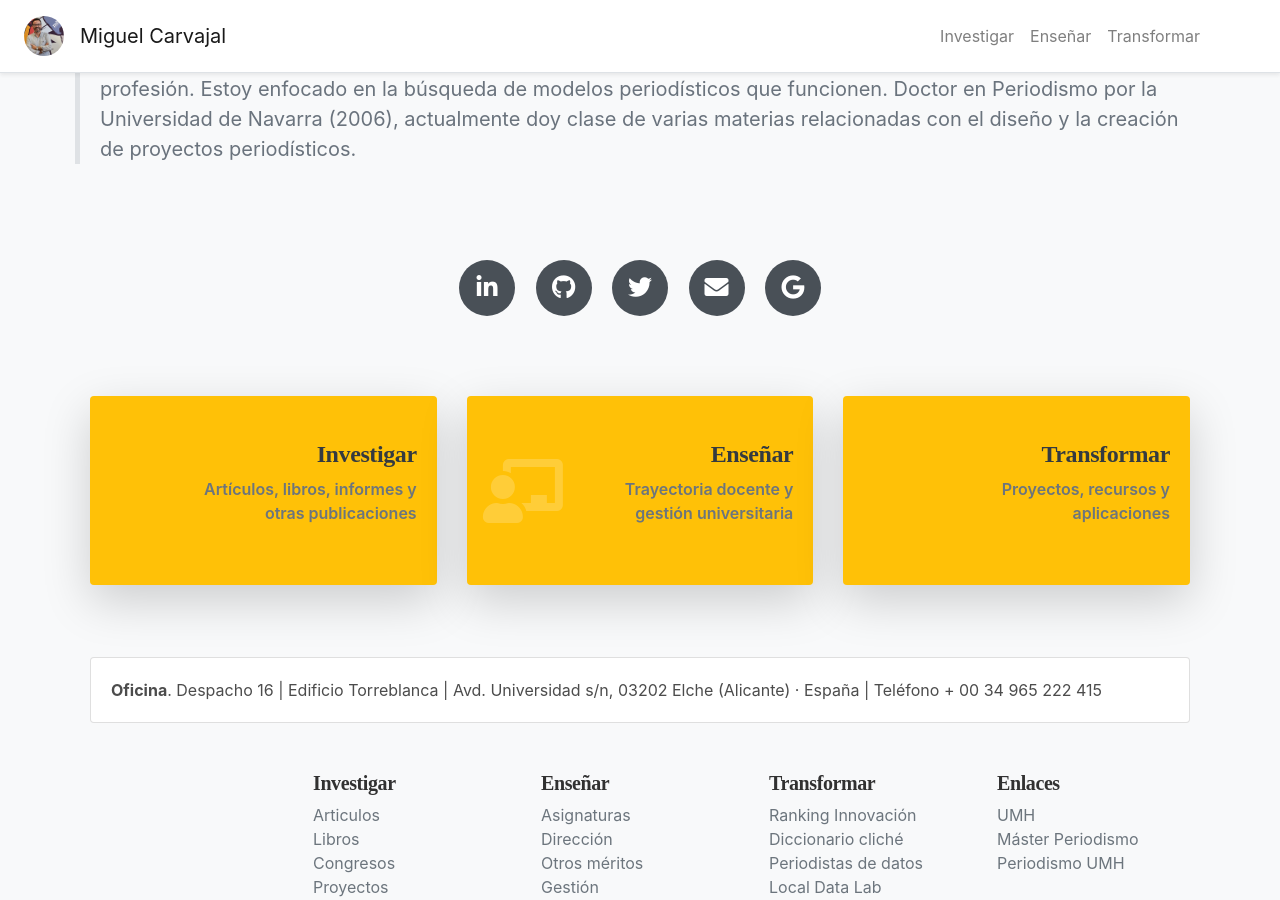
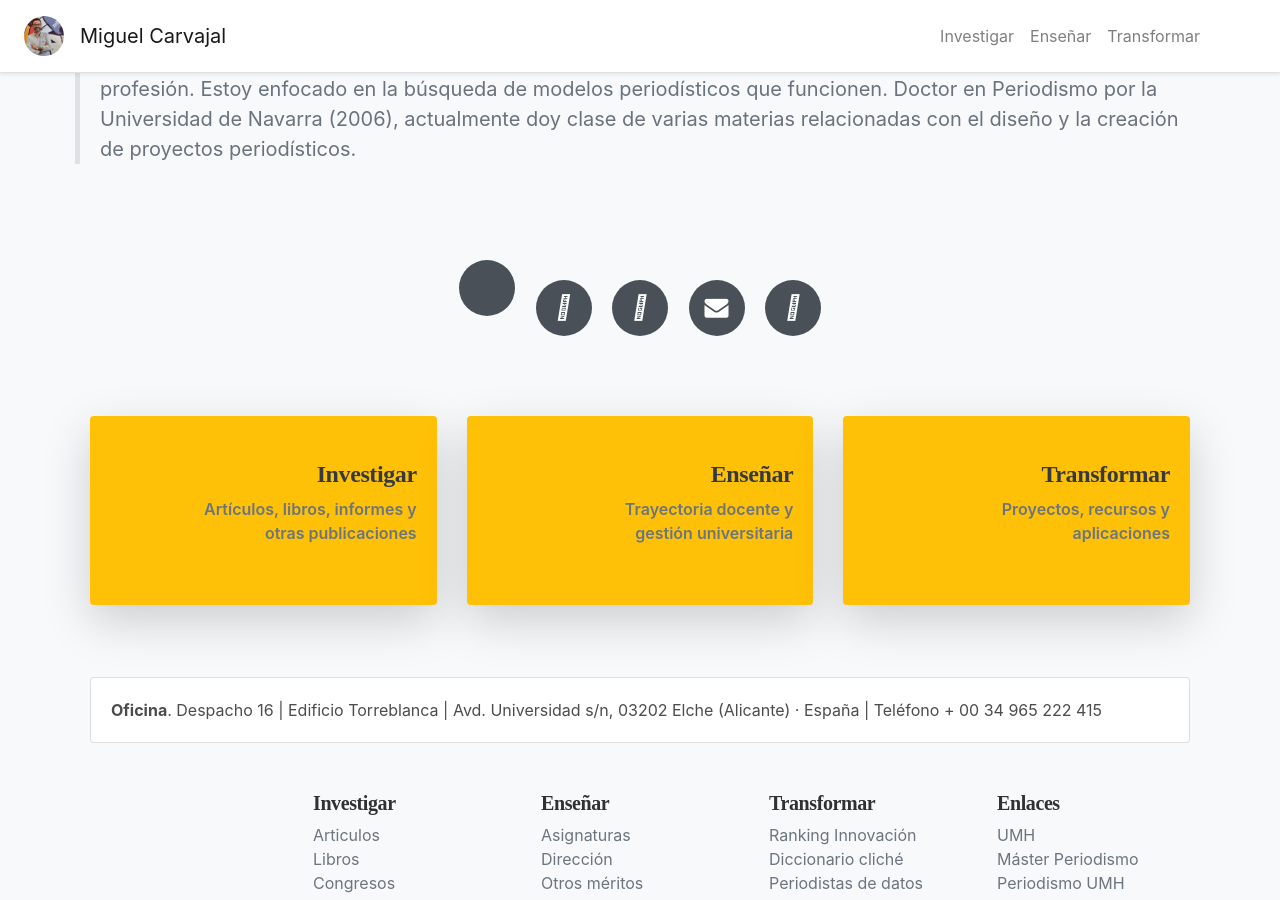
Before and after one commit to miguelcarvajal/miguelcarvajal.github.io, a Jekyll site: the page built from index.md, in a window 1280 px wide and 900 px high, scrolled down 425 px. Built offline with Jekyll 4.4.1, drawn with Linux system fonts in a browser that asks for light colours.

Commit message:
nuevo post

```diff
--- a/_includes/header.html
+++ b/_includes/header.html
@@ -9,7 +9,7 @@
     <meta name="keywords" content="periodismo, universidad, innovación, máster, educación, elche, emprendedores">
     <link href="https://gmpg.org/xfn/11" rel="profile">
     <link href="{{ site.baseurl }}/assets/css/style.css" rel="stylesheet">
-    <link rel="stylesheet" href="https://pro.fontawesome.com/releases/v5.7.0/css/all.css" integrity="sha384-6jHF7Z3XI3fF4XZixAuSu0gGKrXwoX/w3uFPxC56OtjChio7wtTGJWRW53Nhx6Ev" crossorigin="anonymous">
+    <link rel="stylesheet" href="https://stackpath.bootstrapcdn.com/font-awesome/4.7.0/css/font-awesome.min.css">
 
     {% include favicons.html %}
 
```
